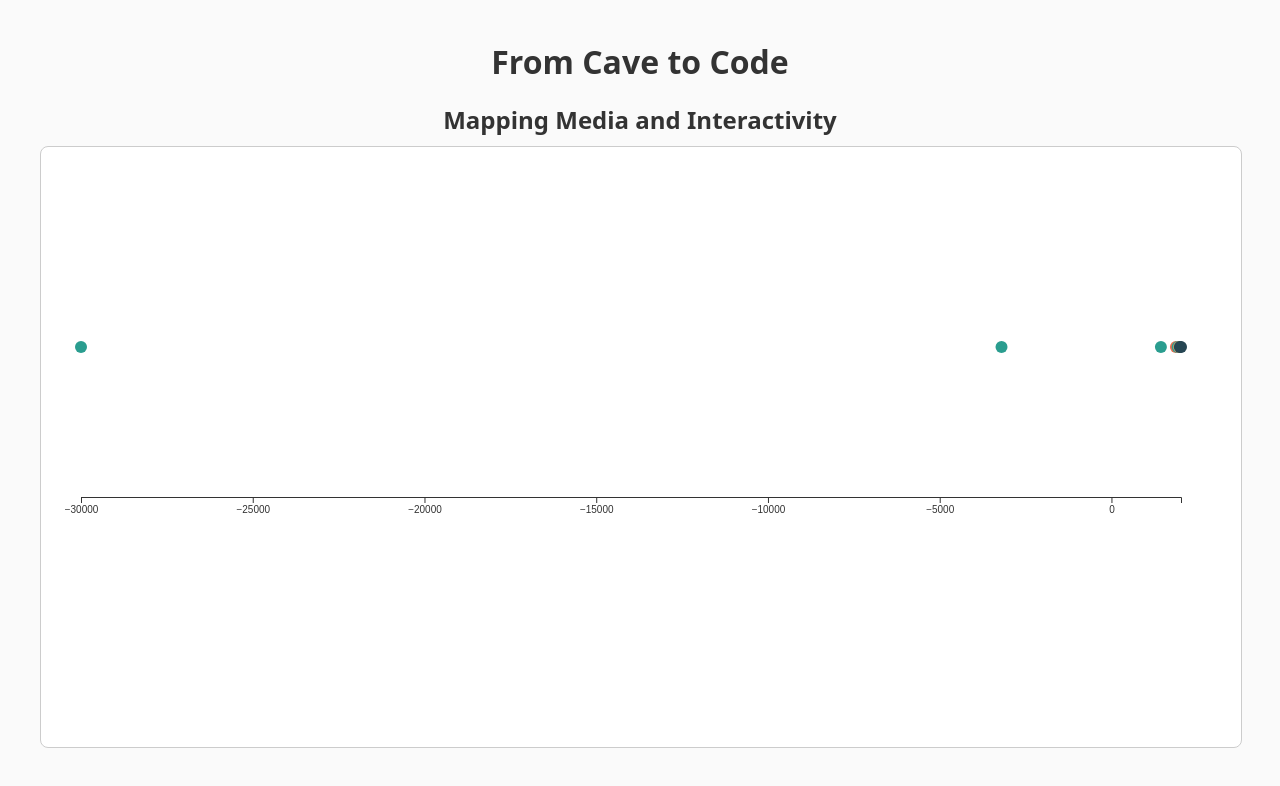
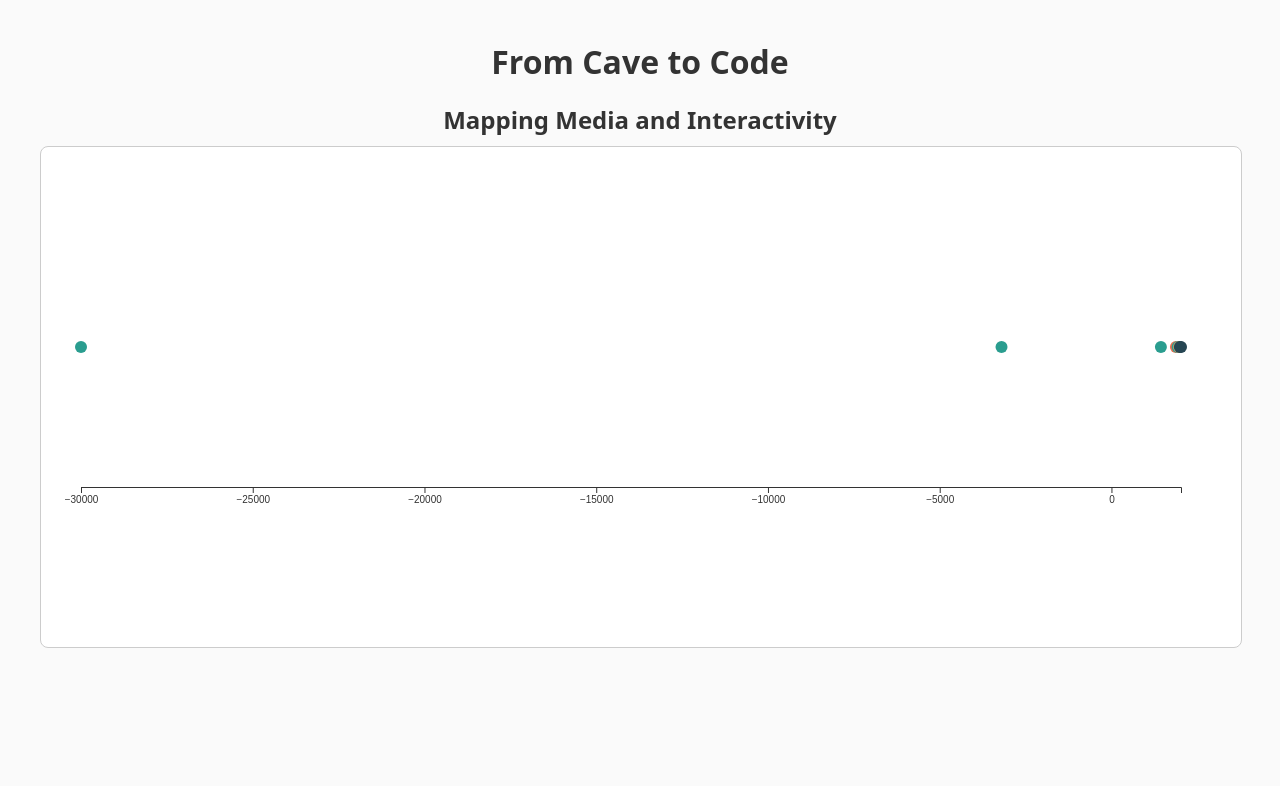
Before and after one commit to emonja/from-cave-to-code, a plain HTML site: page index.html in a window 1280 px wide. Drawn offline with nearby package versions, Linux system fonts and the light colour scheme.

Commit message:
Update index.html

```diff
--- a/index.html
+++ b/index.html
@@ -1,16 +1,113 @@
 <!DOCTYPE html>
 <html lang="en">
 <head>
-  <meta charset="UTF-8">
-  <meta name="viewport" content="width=device-width, initial-scale=1.0">
+  <meta charset="UTF-8" />
+  <meta name="viewport" content="width=device-width, initial-scale=1.0" />
   <title>From Cave to Code: Mapping Media and Interactivity</title>
-  <link rel="stylesheet" href="style.css">
+  <style>
+    body {
+      font-family: system-ui, sans-serif;
+      margin: 40px;
+      background: #fafafa;
+      color: #333;
+    }
+
+    h1, h2 {
+      text-align: center;
+      margin-bottom: 10px;
+    }
+
+    svg {
+      background: #fff;
+      border: 1px solid #ccc;
+      border-radius: 8px;
+    }
+
+    .event {
+      cursor: pointer;
+      transition: transform 0.2s;
+    }
+
+    .event:hover {
+      transform: scale(1.3);
+      stroke: #000;
+      stroke-width: 1px;
+    }
+
+    .tooltip {
+      position: absolute;
+      background: white;
+      border: 1px solid #ccc;
+      padding: 6px 10px;
+      border-radius: 4px;
+      pointer-events: none;
+      font-size: 0.9em;
+      max-width: 260px;
+      box-shadow: 0 2px 8px rgba(0,0,0,0.1);
+    }
+  </style>
 </head>
 <body>
   <h1>From Cave to Code</h1>
   <h2>Mapping Media and Interactivity</h2>
-  <svg id="timeline" width="100%" height="600"></svg>
+  <svg id="timeline" width="100%" height="500"></svg>
+
   <script src="https://d3js.org/d3.v7.min.js"></script>
-  <script src="script.js"></script>
+  <script>
+    const data = [
+      { year: -30000, title: "Cave Paintings", category: "Visual", description: "Early symbolic communication through images." },
+      { year: -3200, title: "Cuneiform Writing", category: "Visual", description: "One of the earliest known writing systems." },
+      { year: 1440, title: "Printing Press", category: "Visual", description: "Mass communication revolution." },
+      { year: 1877, title: "Phonograph", category: "Sound", description: "First device to record and reproduce sound." },
+      { year: 1927, title: "Sound Film", category: "Visual", description: "Synchronizing image and sound." },
+      { year: 1972, title: "Pong", category: "Interactive", description: "One of the first video games." },
+      { year: 1991, title: "World Wide Web", category: "Digital", description: "Hypertext and global connectivity." },
+      { year: 2025, title: "AI Art Systems", category: "Digital", description: "Generative and interactive art powered by algorithms." }
+    ];
+
+    const margin = { top: 60, right: 40, bottom: 60, left: 40 };
+    const width = window.innerWidth - margin.left - margin.right - 100;
+    const height = 400 - margin.top - margin.bottom;
+
+    const svg = d3.select("#timeline")
+      .append("g")
+      .attr("transform", `translate(${margin.left},${margin.top})`);
+
+    const x = d3.scaleLinear()
+      .domain(d3.extent(data, d => d.year))
+      .range([0, width]);
+
+    const xAxis = d3.axisBottom(x).tickFormat(d3.format("d"));
+    svg.append("g")
+      .attr("transform", `translate(0, ${height})`)
+      .call(xAxis);
+
+    svg.selectAll(".event")
+      .data(data)
+      .enter()
+      .append("circle")
+      .attr("class", "event")
+      .attr("cx", d => x(d.year))
+      .attr("cy", height / 2)
+      .attr("r", 6)
+      .attr("fill", d => {
+        if (d.category === "Visual") return "#2a9d8f";
+        if (d.category === "Sound") return "#e76f51";
+        if (d.category === "Interactive") return "#f4a261";
+        if (d.category === "Digital") return "#264653";
+        return "#999";
+      });
+
+    const tooltip = d3.select("body").append("div").attr("class", "tooltip").style("opacity", 0);
+
+    svg.selectAll(".event")
+      .on("mouseover", (event, d) => {
+        tooltip.transition().duration(200).style("opacity", 0.95);
+        tooltip.html(`<strong>${d.title}</strong><br>${d.year}<br>${d.description}`)
+          .style("left", (event.pageX + 10) + "px")
+          .style("top", (event.pageY - 40) + "px");
+      })
+      .on("mouseout", () => tooltip.transition().duration(300).style("opacity", 0));
+  </script>
 </body>
 </html>
```
